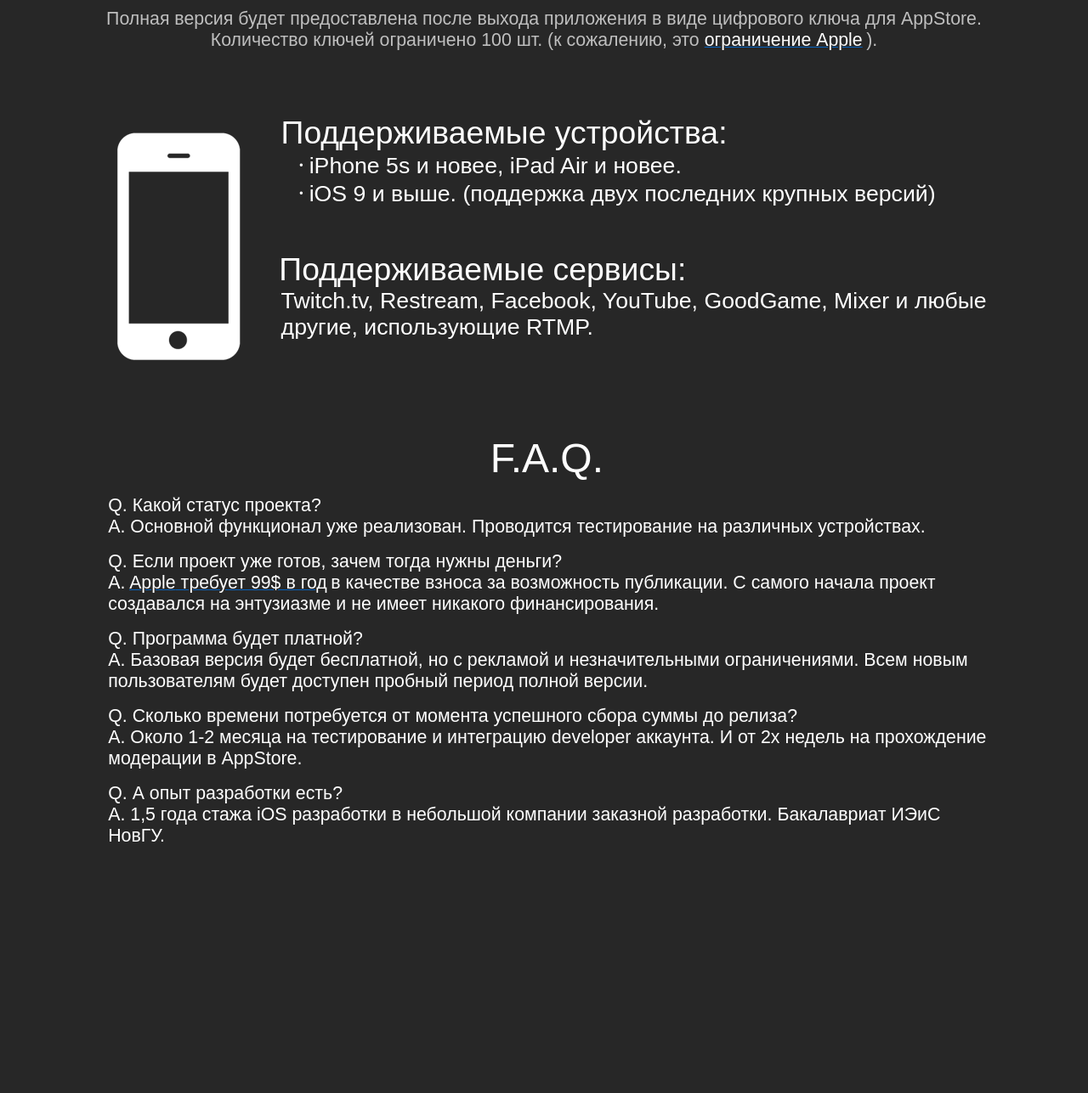
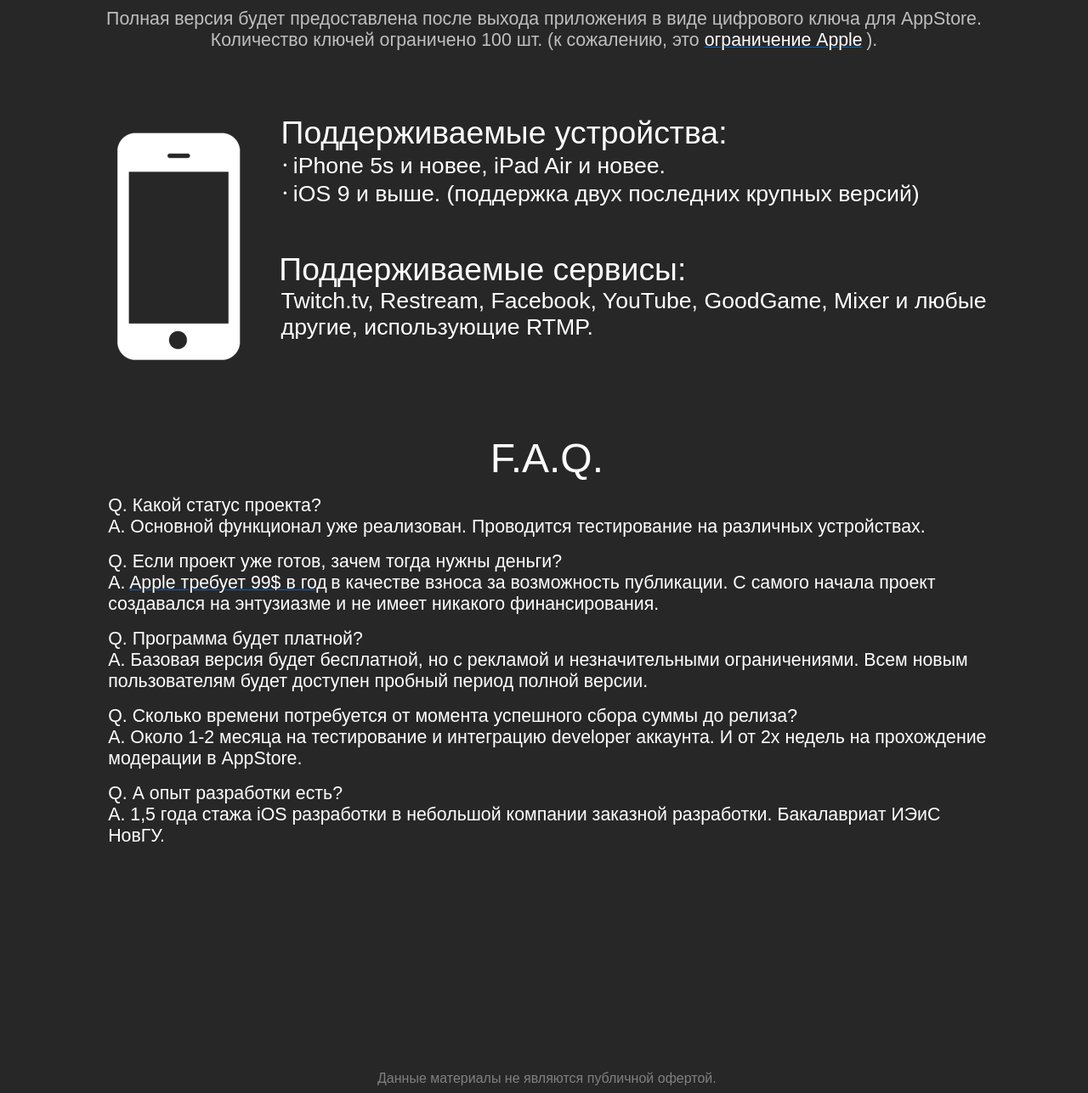
Before and after one commit to iStreamerApp/istreamerapp.github.io, a plain HTML site: page index.html in a window 1280 px wide. Shown: the part 4224-5511 px from the top of the page at 85% size. Drawn offline with nearby package versions, Linux system fonts and the light colour scheme.

Commit message:
minor fix

```diff
--- a/index.html
+++ b/index.html
@@ -371,13 +371,14 @@
                         Поддерживаемые устройства:
                         </span>
                      </p>
-                     <p style="margin: 0cm -5pt 0.0001pt 15.85pt;">
+
+                     <p style="margin: 0cm -5pt 0.0001pt 1.7pt;">
                         <span style="font-size: 22pt; font-family: Symbol; color: white;">·<span style="font-size: 7pt; font-weight: normal; font-stretch: normal; font-style: normal; font-family: 'Times New Roman';"></span></span>
                         <span style="font-size: 20pt; font-family: 'Calibri Light', sans-serif; color: white;">
                         iPhone 5s и новее, iPad Air и новее.
                         </span>
                      </p>
-                     <p style="margin: 0cm -5pt 0.0001pt 15.85pt;">
+                     <p style="margin: 0cm -5pt 0.0001pt 1.7pt;">
                         <span style="font-size: 22pt; font-family: Symbol; color: white;">·<span style="font-size: 7pt; font-weight: normal; font-stretch: normal; font-style: normal; font-family: 'Times New Roman';"></span></span> <span style="font-size: 20pt; font-family: 'Calibri Light', sans-serif; color: white;">iOS 9 и выше. (поддержка двух последних крупных версий)</span>
                         <span style="font-size: 36pt; font-family: 'Calibri Light', sans-serif; color: white;">
                         </span>
@@ -498,6 +499,9 @@
                      </p>
                   </td>
                </tr>
+
+
+
                <tr style="height: 105.6pt;">
                   <td colspan="5" valign="top" style="height: 105.6pt; width: 665.85pt; padding: 0cm 5.4pt; text-align: left;">
                      <p style="margin: 0cm -5pt 0.0001pt 0cm;">
@@ -506,10 +510,14 @@
                      </p>
                   </td>
                </tr>
+
+
+
                <tr style="height: 105.6pt;">
-                  <td colspan="5" valign="top" style="height: 105.6pt; width: 665.85pt; padding: 0cm 5.4pt; text-align: left;">
+                  <td colspan="5" valign="bottom" style="height: 105.6pt; width: 665.85pt; padding: 0cm 5.4pt; text-align: center;">
                      <p style="margin: 0cm -5pt 0.0001pt 0cm;">
-                        <span style="font-size: 36pt; font-family: 'Calibri Light', sans-serif; color: white;">
+                        <span style="font-size: 12pt; font-family: 'Calibri Light', sans-serif; color: gray;">
+						Данные материалы не являются публичной офертой.
                         </span>
                      </p>
                   </td>
```
